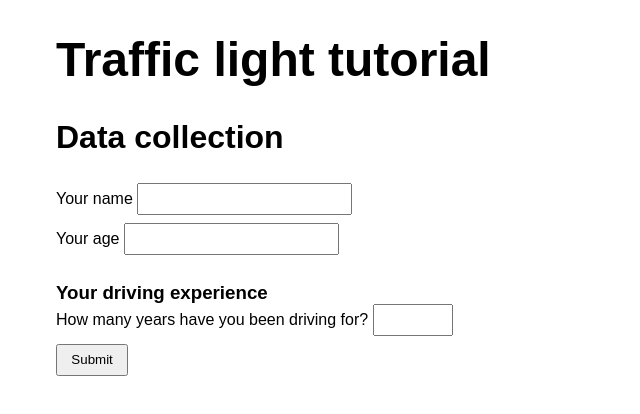
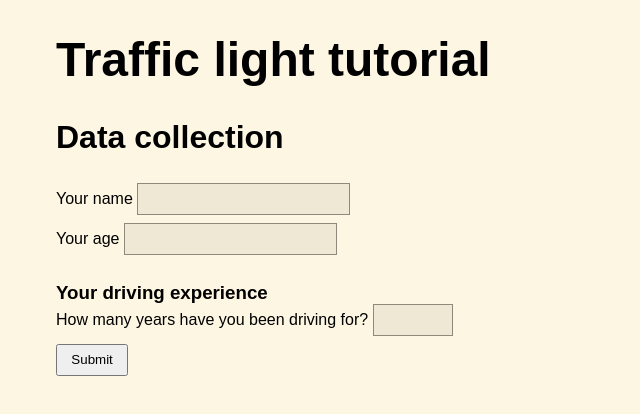
Before and after one commit to RandomSearch18/traffic-light-tutorial, a website built with Vite: page index.html in a window 1280 px wide. Shown: the whole page, without its empty margins (0-640 px from the left). Built offline with nearby package versions, Linux system fonts and the light colour scheme.

Commit message:
Improve the light theme

```diff
--- a/src/style.css
+++ b/src/style.css
@@ -12,6 +12,18 @@ body {
   font-family: sans-serif;
   -webkit-font-smoothing: antialiased;
   -moz-osx-font-smoothing: grayscale;
+}
+
+@media (prefers-color-scheme: light) {
+  body {
+    background-color: #fdf6e3;
+  }
+
+  input {
+    background-color: #eee8d5;
+    border-width: 1px;
+    border: #8d897b solid 1px;
+  }
 }
 
 code {
```
